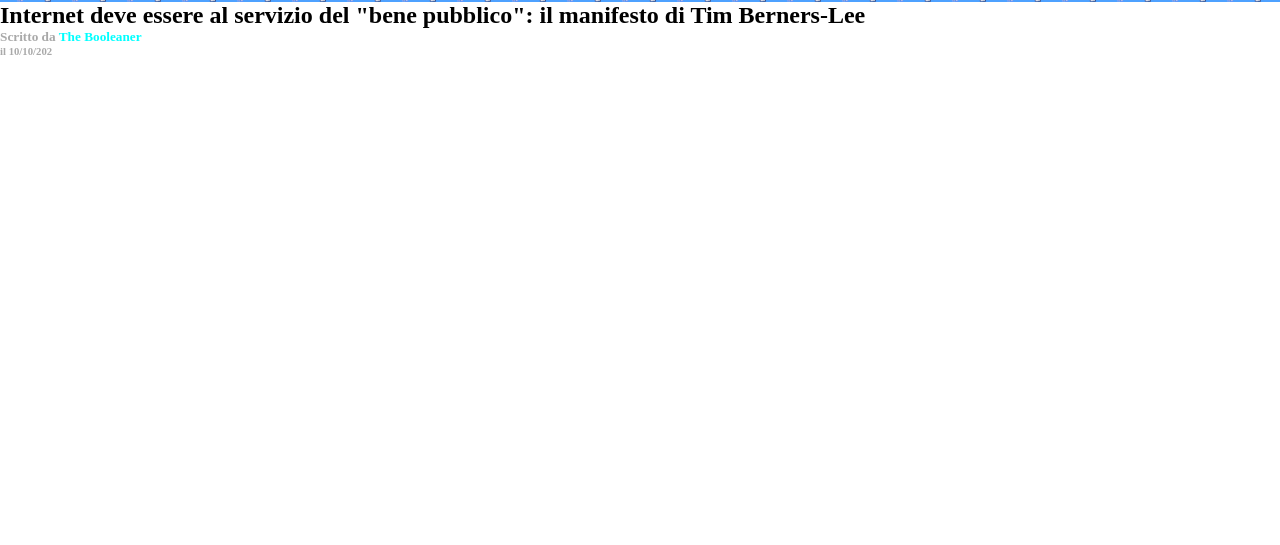
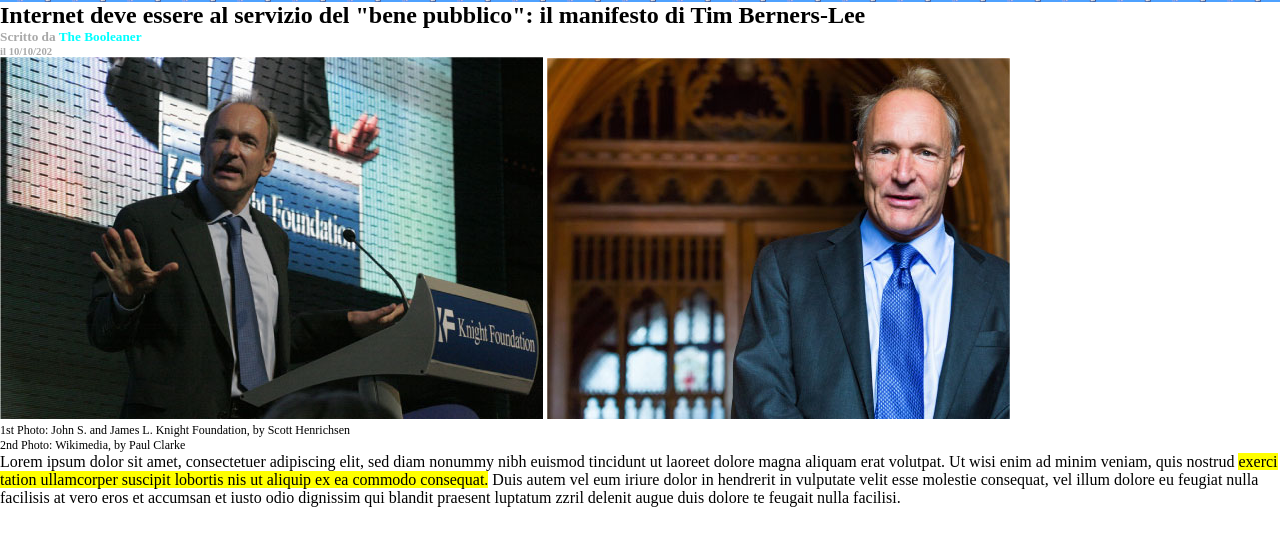
Before and after one commit to EmanuelaCalderone/html-css-booleaner, a plain HTML site: page index.html in a window 1280 px wide. Shown: the part 53-598 px from the top of the page. Drawn offline with Linux system fonts and the light colour scheme.

Commit message:
update main

```diff
--- a/css/style.css
+++ b/css/style.css
@@ -26,3 +26,11 @@
 h5 span {
     color:aqua;
 }
+
+#didascalia{
+    font-size:12px;
+}
+
+.evidenziato{
+    background-color:yellow;
+}
--- a/index.html
+++ b/index.html
@@ -16,36 +16,42 @@
         </div>
     </header>
 
-    <!--sezione titolo-->
+    <main>
+    <!--titolo e immagini-->
         <section>
+            <!--titolo e sottotitolo-->
             <h1>Internet deve essere al servizio del "bene pubblico": il manifesto di Tim Berners-Lee</h1>
             <div class="sottotitolo">
                 <h5>Scritto da <span id="autore">The Booleaner</span></h5>
                 <h6>il 10/10/202</h6>
             </div>
+            <!--immagini-->
+            <div>
+                <img src="img/tim-1.jpg" alt="tim-speaking">
+                <img src="img/tim-2.jpg" alt="tim-photo">
+            </div>
+            <!--didascalie-->
+            <p id="didascalia">1st Photo: John S. and James L. Knight Foundation, by Scott Henrichsen<br>
+            2nd Photo: Wikimedia, by Paul Clarke</p>
+            </div>
+        </section>
+
+<!--articolo-->
+
+        <section>
+            <p>Lorem ipsum dolor sit amet, consectetuer adipiscing elit, sed diam nonummy nibh euismod tincidunt ut laoreet dolore magna aliquam erat volutpat. Ut wisi enim ad minim veniam, quis nostrud <span class="evidenziato">exerci tation ullamcorper suscipit lobortis nis ut aliquip ex ea commodo consequat.</span> Duis autem vel eum iriure dolor in hendrerit in vulputate velit esse molestie consequat, vel illum dolore eu feugiat nulla facilisis at vero eros et accumsan et iusto odio dignissim qui blandit praesent luptatum zzril delenit augue duis dolore te feugait nulla facilisi.</p>
+        </section>
+    </main>
 
 
 
-    </section>
 
-    <main>
 
-    <!--immagini-->
 
-    <div></div>
 
-    <!--paragrafo-->
 
-    <!--elenco-->
 
-    <!--tabella-->
 
-    <!--secondo paragrafo-->
 
-    <!--immagini-->
-
-    <div></div>
-
-    </main>
 </body>
 </html>
```
Lines whose indentation alone changed are shown as unchanged.
